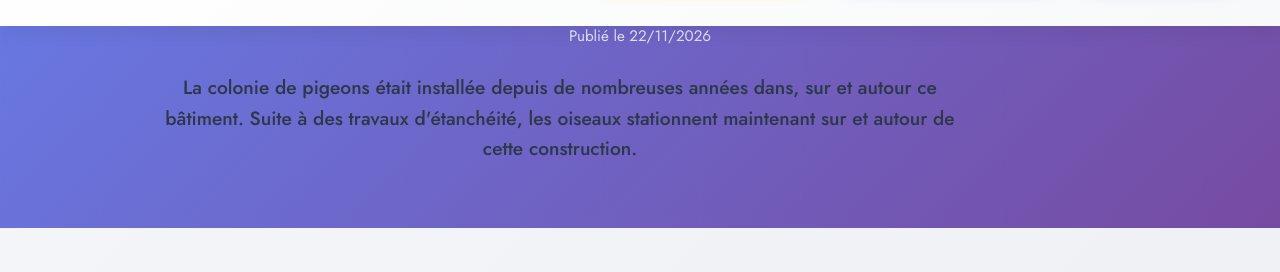
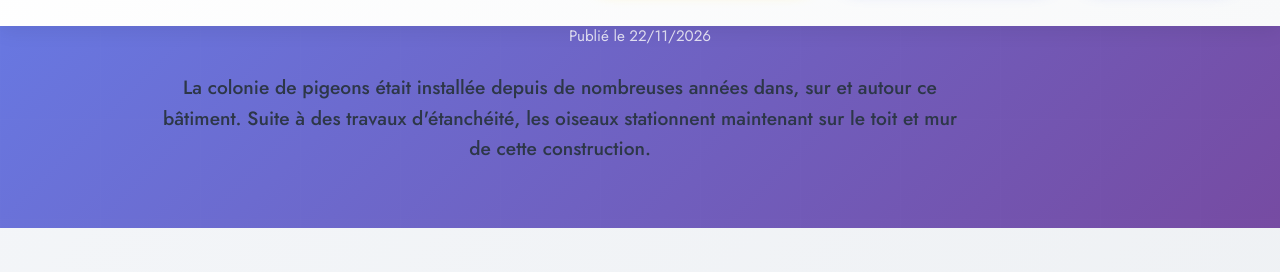
Before and after one commit to TheDoubleJo/eprn, a Jekyll site: the page built from _posts/2026-11-22-que-faire-pour-se-débarasser-d-une-colonie-de-pigeons-de-ville.md, in a window 1280 px wide and 1400 px high, scrolled down 207 px, cut to the strip 187-459 px from the top of the window. Built offline with Jekyll 4.4.1, drawn with Linux system fonts in a browser that asks for light colours; part of the change alters nothing that is shown; some of the changed text lies outside the part shown.

Commit message:
Update Actualités “2026-11-22-que-faire-pour-se-débarasser-d-une-colonie-de-pigeons-de-ville”

```diff
--- a/_posts/2026-11-22-que-faire-pour-se-débarasser-d-une-colonie-de-pigeons-de-ville.md
+++ b/_posts/2026-11-22-que-faire-pour-se-débarasser-d-une-colonie-de-pigeons-de-ville.md
@@ -3,10 +3,12 @@ layout: post
 title: Que faire pour se débarasser d'une colonie de Pigeons de ville
 description: |-
   La colonie de pigeons était installée depuis de nombreuses années dans, sur et autour ce bâtiment.
-  Suite à des travaux d'étanchéité, les oiseaux stationnent maintenant sur et autour de cette construction.
+  Suite à des travaux d'étanchéité, les oiseaux stationnent maintenant sur le toit et mur de cette construction.
 image: /images/uploads/Photo Zone de stationnement pigeons.jpg
 youtube_url: https://youtu.be/El8Pqe2lod8?si=kSj-rzEung_GTr-e
 date: 2026-11-22 18:36:00 +0100
 ---
 
+Par pluie et vent, ils se concentrent dans les recoins se protégeant ainsi des conditions météorologiques défavorables. Rien ne les délogera de cette zone de quiétude, avec autour, une nourriture à volonté.
+
 Seule la solution tir, permet de limiter l'expansion de la colonie
```
